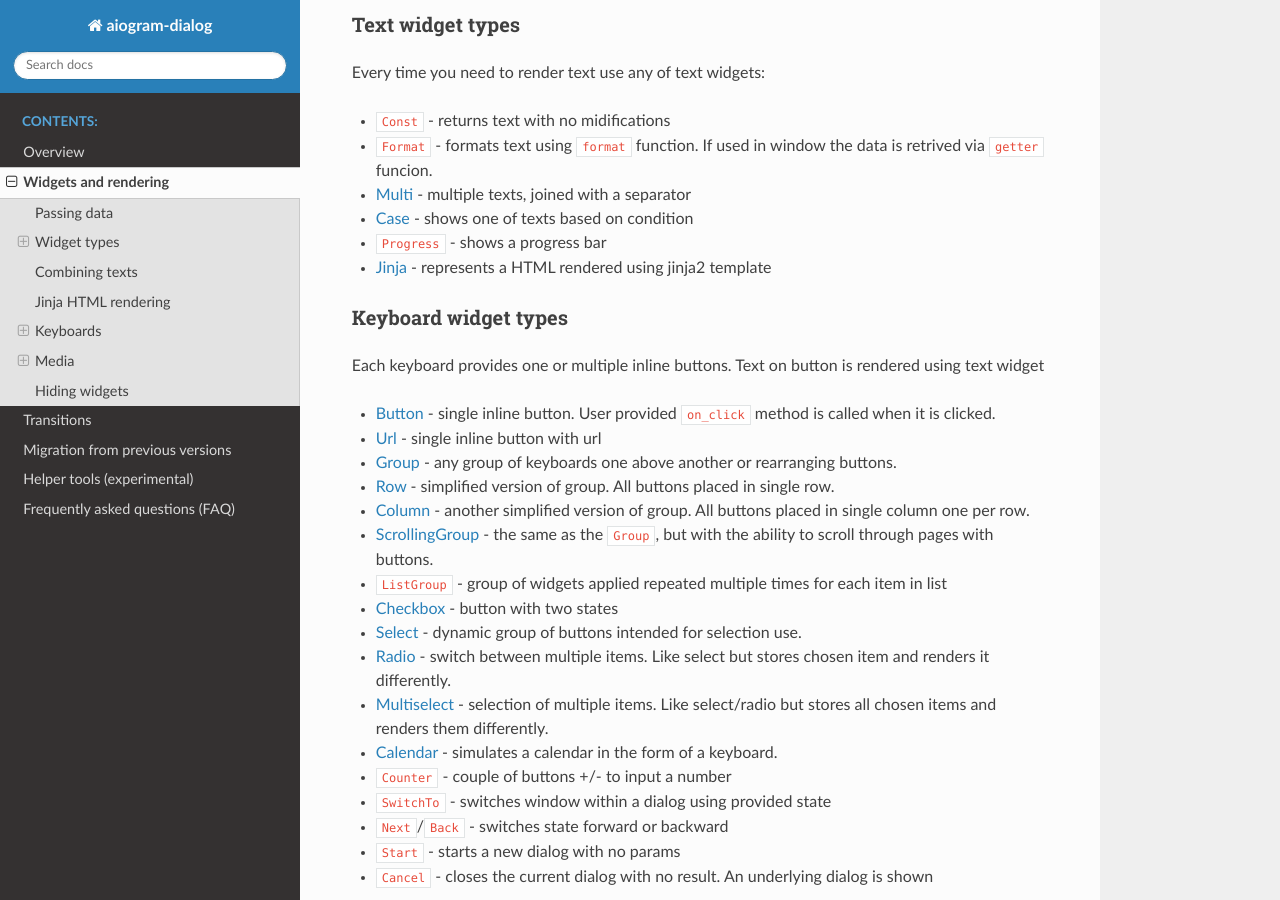
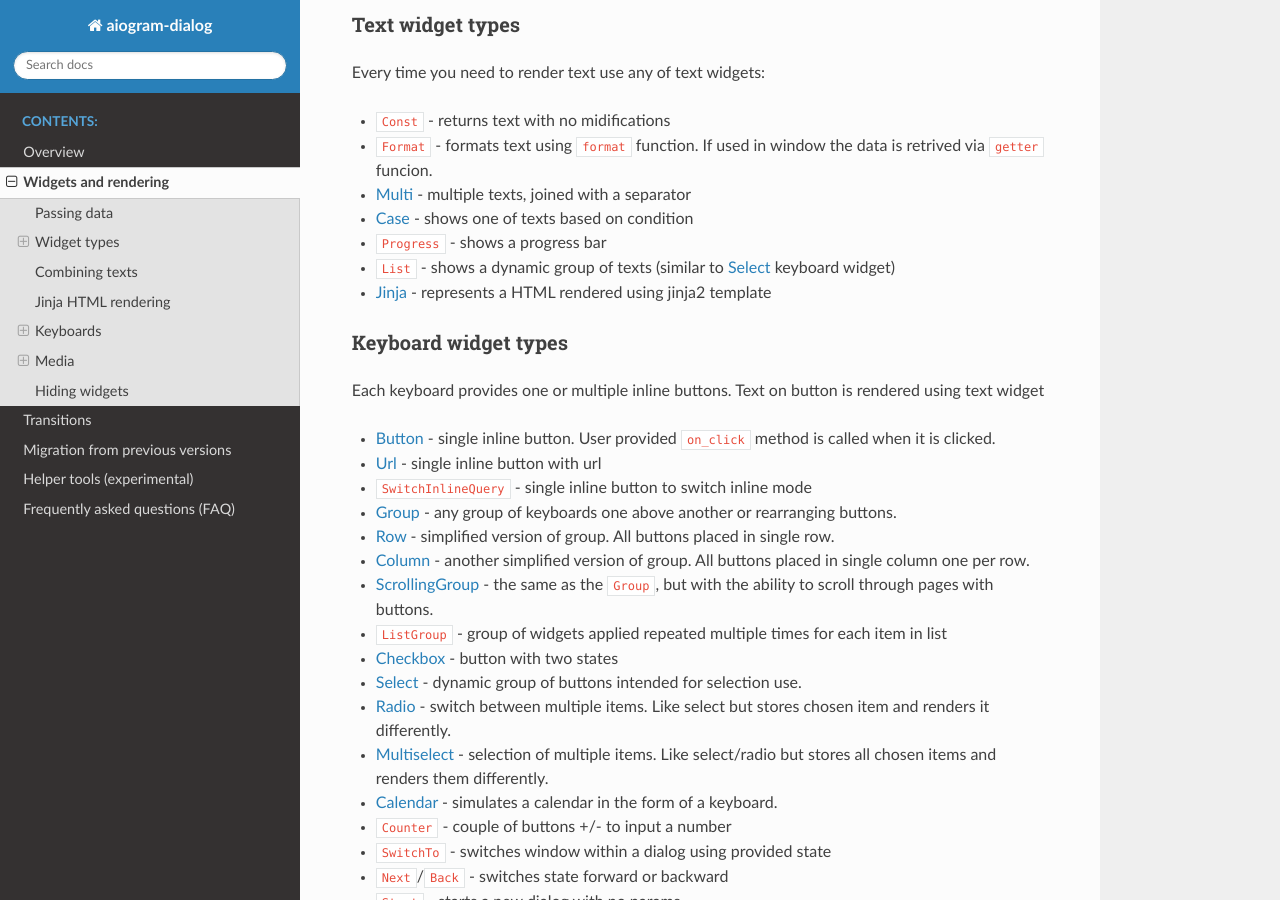
Before and after one commit to Tishka17/aiogram_dialog, a Sphinx documentation site: the page built from docs/widgets.rst, in a window 1280 px wide and 900 px high, scrolled down 2160 px. Built offline with Sphinx 7.4.7 and the Read the Docs theme 2.0.0, drawn with Linux system fonts in a browser that asks for light colours.

Commit message:
more widgets mentioned in doc

```diff
--- a/docs/widgets.rst
+++ b/docs/widgets.rst
@@ -73,6 +73,7 @@ Every time you need to render text use any of text widgets:
 * :ref:`Multi<multi_text>` - multiple texts, joined with a separator
 * :ref:`Case<case_text>` - shows one of texts based on condition
 * ``Progress`` - shows a progress bar
+* ``List`` - shows a dynamic group of texts (similar to `Select`_ keyboard widget)
 * :ref:`Jinja<jinja>` - represents a HTML rendered using jinja2 template
 
 Keyboard widget types
@@ -82,6 +83,7 @@ Each keyboard provides one or multiple inline buttons. Text on button is rendere
 
 * `Button`_ - single inline button. User provided ``on_click`` method is called when it is clicked.
 * `Url`_ - single inline button with url
+* ``SwitchInlineQuery`` - single inline button to switch inline mode
 * :ref:`Group<group>` - any group of keyboards one above another or rearranging buttons.
 * :ref:`Row<row>` - simplified version of group. All buttons placed in single row.
 * :ref:`Column<column>` - another simplified version of group. All buttons placed in single column one per row.
--- a/setup.py
+++ b/setup.py
@@ -13,7 +13,7 @@ setup(
     description='Mini-framework for dialogs on top of aiogram',
     long_description=long_description,
     long_description_content_type='text/markdown',
-    version='2.0.0b12',
+    version='2.0.0b13',
     url='https://github.com/tishka17/aiogram_dialog',
     author='A. Tikhonov',
     author_email='17@itishka.org',
```
